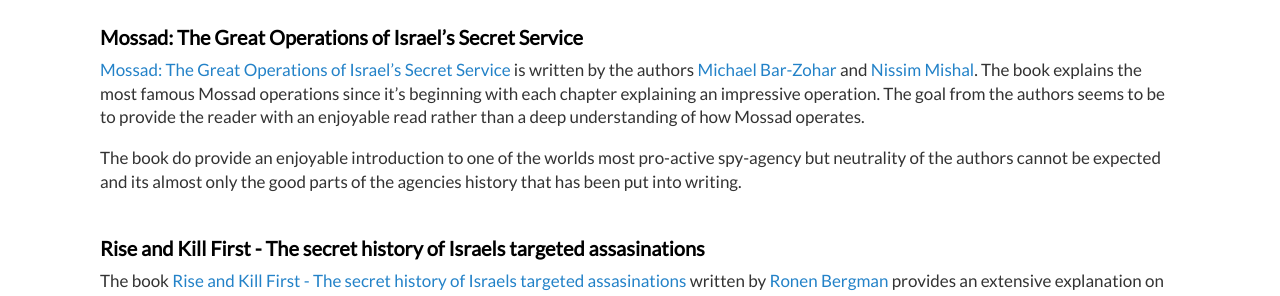
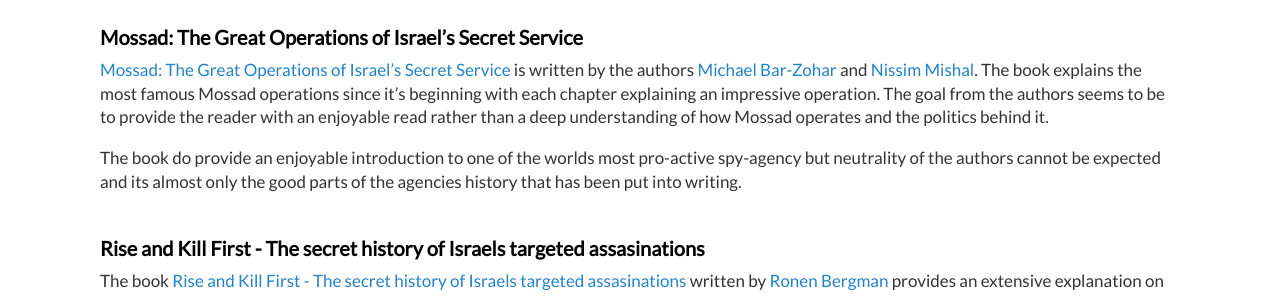
Before and after one commit to Tomasuh/Tomasuh.github.io, a Jekyll site: the page built from _posts/2018-11-24-mossad.md, in a window 1280 px wide. Shown: the part 308-604 px from the top of the page. Built offline with Jekyll 4.4.1, drawn with Linux system fonts in a browser that asks for light colours; comment, search, counter and statistics services are not loaded.

Commit message:
Post update

```diff
--- a/_posts/2018-11-24-mossad.md
+++ b/_posts/2018-11-24-mossad.md
@@ -15,7 +15,8 @@ Mossad I will provide my impressions of the books and outline their differences
 The book explains the most famous Mossad operations since it's beginning with
 each chapter explaining an impressive operation.
 The goal from the authors seems to be to provide the reader with an enjoyable
- read rather than a deep understanding of how Mossad operates.
+ read rather than a deep understanding of how Mossad operates and the politics
+behind it.
 
 The book do provide an enjoyable introduction to one of the worlds most
 pro-active spy-agency but neutrality of the authors cannot be expected
```
